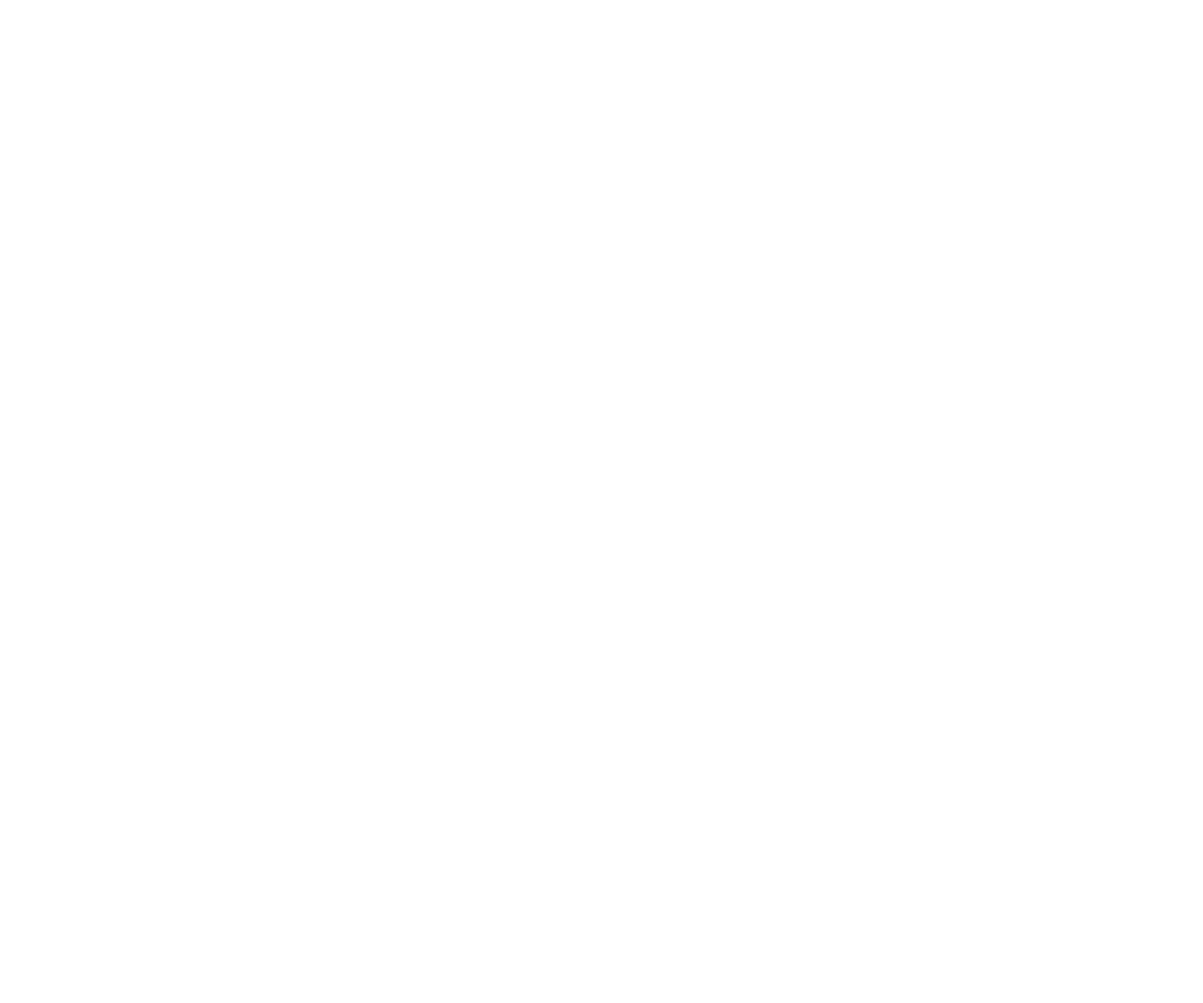
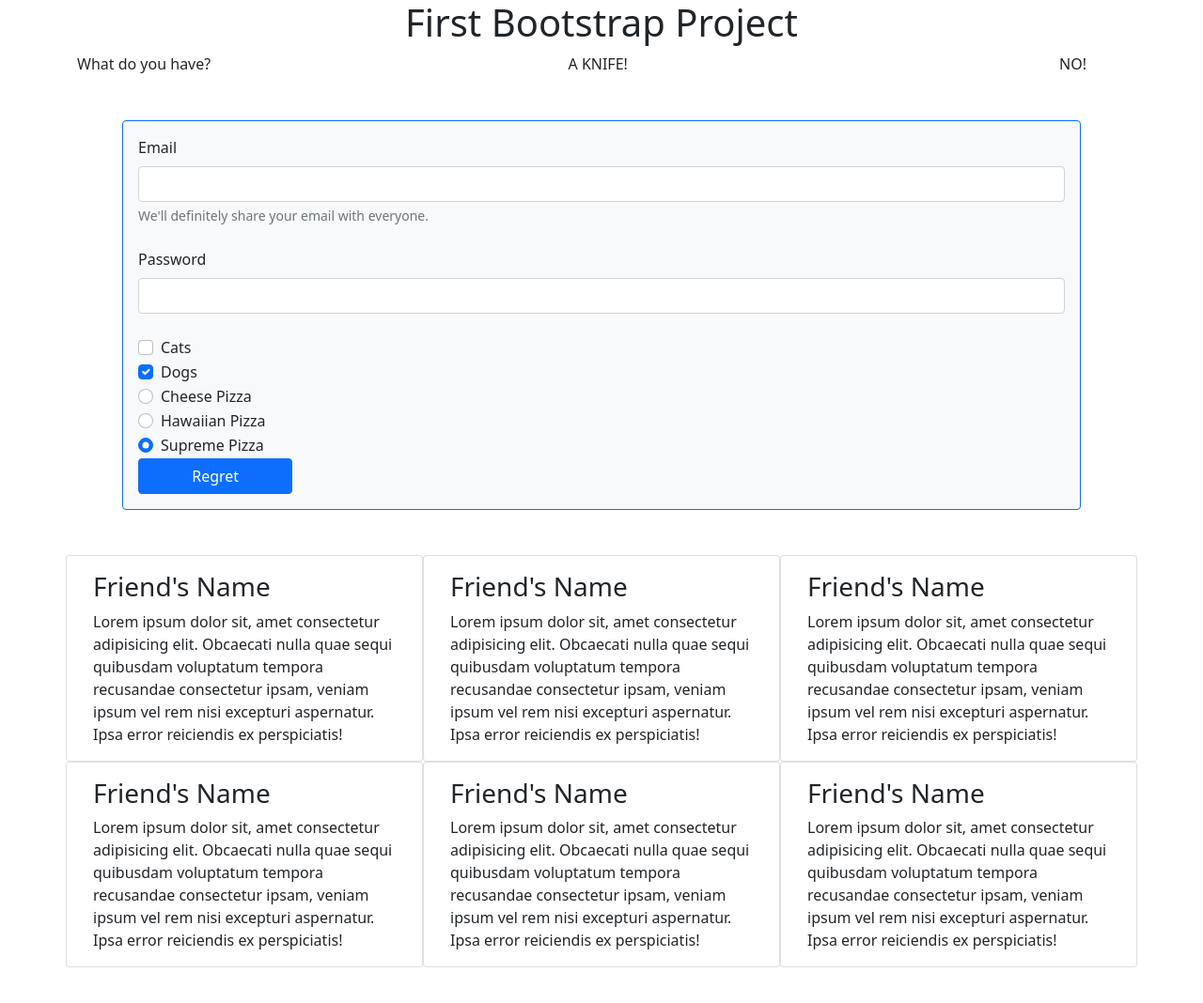
Before and after one commit to jshetler7/bootstrap-drills, a plain HTML site: page index.html in a window 1280 px wide. Shown: the whole page at 94% size. Before the commit the page ends 800 px from the top, so only its background shows below. Drawn offline with nearby package versions, Linux system fonts and the light colour scheme.

Commit message:
finished

```diff
--- a/index.html
+++ b/index.html
@@ -9,7 +9,108 @@
     <link rel="stylesheet" href="styles.css">
 </head>
 <body>
+    <div class="container">
+        <div class="row">
+            <div class="col d-flex justify-content-center">
+                <h1>First Bootstrap Project</h1>
+            </div>
+        </div>
+        <div class="row d-flex justify-content-between">
+            <div class="col-2">What do you have?</div>
+            <div class="col-2">A KNIFE!</div>
+            <div class="col-1">NO!</div>
+        </div>
 
+        <!--Adding a form-->
+        <div class="row m-5">
+            <form class="card p-3 bg-light col-12 border border-primary">
+                <div class=" mb-4">
+                  <label for="exampleInputEmail1" class="form-label">Email</label>
+                  <input type="email" class="form-control" id="exampleInputEmail1" aria-describedby="emailHelp">
+                  <div id="emailHelp" class="form-text">We'll definitely share your email with everyone.</div>
+                </div>
+                <div class="mb-4">
+                  <label for="exampleInputPassword1" class="form-label">Password</label>
+                  <input type="password" class="form-control" id="exampleInputPassword1">
+                </div>
+
+                <!--adding two checks-->
+                <div class="form-check">
+                    <input class="form-check-input" type="checkbox" value="" id="flexCheckDefault">
+                    <label class="form-check-label" for="flexCheckDefault">
+                      Cats
+                    </label>
+                  </div>
+                  <div class="form-check">
+                    <input class="form-check-input" type="checkbox" value="" id="flexCheckChecked" checked>
+                    <label class="form-check-label" for="flexCheckChecked">
+                      Dogs
+                    </label>
+                  </div>
+
+                  <!--Adding three radios-->
+                  <div class="form-check">
+                    <input class="form-check-input" type="radio" name="flexRadioDefault" id="flexRadioDefault1">
+                    <label class="form-check-label" for="flexRadioDefault1">
+                      Cheese Pizza
+                    </label>
+                  </div>
+                  <div class="form-check">
+                    <input class="form-check-input" type="radio" name="flexRadioDefault" id="flexRadioDefault2" checked>
+                    <label class="form-check-label" for="flexRadioDefault2">
+                      Hawaiian Pizza
+                    </label>
+                  </div>
+                  <div class="form-check">
+                    <input class="form-check-input" type="radio" name="flexRadioDefault" id="flexRadioDefault2" checked>
+                    <label class="form-check-label" for="flexRadioDefault2">
+                      Supreme Pizza
+                    </label>
+                  </div>
+
+                  <!--Adding a submit button-->
+                  <button type="submit" class="btn btn-primary col-2">Regret</button>
+              </form>
+        </div>
+        <div class="row mb-5">
+          <div class="card col-4">
+            <div class="card-body width">
+              <h3 class="card-title">Friend's Name</h3>
+              <p class="card-text">Lorem ipsum dolor sit, amet consectetur adipisicing elit. Obcaecati nulla quae sequi quibusdam voluptatum tempora recusandae consectetur ipsam, veniam ipsum vel rem nisi excepturi aspernatur. Ipsa error reiciendis ex perspiciatis!</p>
+            </div>
+          </div>
+          <div class="card col-4">
+            <div class="card-body width">
+              <h3 class="card-title">Friend's Name</h3>
+              <p class="card-text">Lorem ipsum dolor sit, amet consectetur adipisicing elit. Obcaecati nulla quae sequi quibusdam voluptatum tempora recusandae consectetur ipsam, veniam ipsum vel rem nisi excepturi aspernatur. Ipsa error reiciendis ex perspiciatis!</p>
+            </div>
+          </div>
+          <div class="card col-4">
+            <div class="card-body width">
+              <h3 class="card-title">Friend's Name</h3>
+              <p class="card-text">Lorem ipsum dolor sit, amet consectetur adipisicing elit. Obcaecati nulla quae sequi quibusdam voluptatum tempora recusandae consectetur ipsam, veniam ipsum vel rem nisi excepturi aspernatur. Ipsa error reiciendis ex perspiciatis!</p>
+            </div>
+          </div>
+          <div class="card col-4">
+            <div class="card-body width">
+              <h3 class="card-title">Friend's Name</h3>
+              <p class="card-text">Lorem ipsum dolor sit, amet consectetur adipisicing elit. Obcaecati nulla quae sequi quibusdam voluptatum tempora recusandae consectetur ipsam, veniam ipsum vel rem nisi excepturi aspernatur. Ipsa error reiciendis ex perspiciatis!</p>
+            </div>
+          </div>
+          <div class="card col-4">
+            <div class="card-body width">
+              <h3 class="card-title">Friend's Name</h3>
+              <p class="card-text">Lorem ipsum dolor sit, amet consectetur adipisicing elit. Obcaecati nulla quae sequi quibusdam voluptatum tempora recusandae consectetur ipsam, veniam ipsum vel rem nisi excepturi aspernatur. Ipsa error reiciendis ex perspiciatis!</p>
+            </div>
+          </div>
+          <div class="card col-4">
+            <div class="card-body width">
+              <h3 class="card-title">Friend's Name</h3>
+              <p class="card-text">Lorem ipsum dolor sit, amet consectetur adipisicing elit. Obcaecati nulla quae sequi quibusdam voluptatum tempora recusandae consectetur ipsam, veniam ipsum vel rem nisi excepturi aspernatur. Ipsa error reiciendis ex perspiciatis!</p>
+            </div>
+          </div>
+        </div>
+    </div>
 
     <script src="https://cdn.jsdelivr.net/npm/bootstrap@5.1.3/dist/js/bootstrap.bundle.min.js" integrity="sha384-ka7Sk0Gln4gmtz2MlQnikT1wXgYsOg+OMhuP+IlRH9sENBO0LRn5q+8nbTov4+1p" crossorigin="anonymous"></script>
     <script src="https://cdn.jsdelivr.net/npm/@popperjs/core@2.10.2/dist/umd/popper.min.js" integrity="sha384-7+zCNj/IqJ95wo16oMtfsKbZ9ccEh31eOz1HGyDuCQ6wgnyJNSYdrPa03rtR1zdB" crossorigin="anonymous"></script>
--- a/styles.css
+++ b/styles.css
@@ -0,0 +1,4 @@
+/* .container-fluid {
+    background-color: blue;
+    height: 500px;
+} */
```
